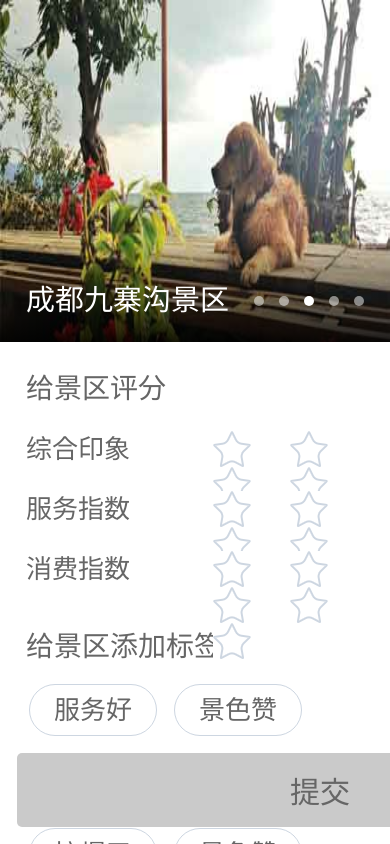
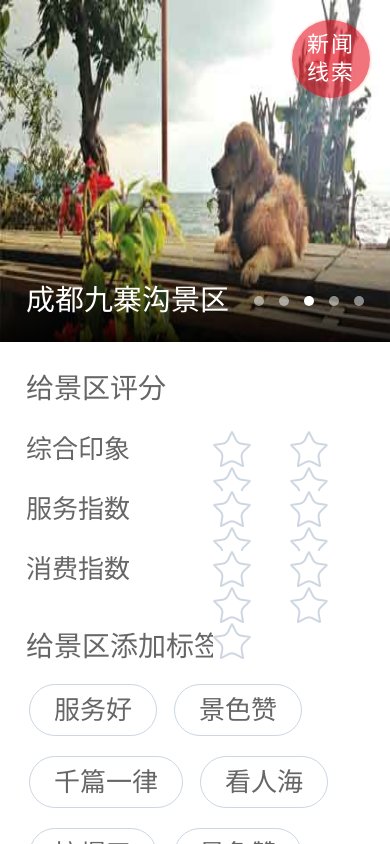
Before and after one commit to sxc868686/Daily-Practice, a plain HTML site: page 微信小玩具/旅游景点评价/index.html in a window 390 px wide. Drawn offline with Linux system fonts and the light colour scheme.

Commit message:
新闻线索动画完成
顺便修复iphone4下按钮错位问题

```diff
--- a/微信小玩具/旅游景点评价/css/animation.css
+++ b/微信小玩具/旅游景点评价/css/animation.css
@@ -116,3 +116,23 @@
         -webkit-transform: translateX(50px);
     }
 }
+@keyframes cloud{
+    0%
+    {
+        transform: translateX(0px);
+    }
+    100%
+    {
+        transform: translateX(50px);
+    }
+}
+/*新闻线索*/
+@-webkit-keyframes newsBtn {
+    0%{
+        -webkit-transform: scale(0);
+        opacity: 0.1;
+    }
+    100%{
+        -webkit-transform: scale(1.3);
+    }
+}
--- a/微信小玩具/旅游景点评价/css/index.css
+++ b/微信小玩具/旅游景点评价/css/index.css
@@ -9,7 +9,7 @@
 body{margin:0;position:relative; font-family:Arial,"微软雅黑";color:#666; font-size:26px;}
 /*page公用样式*/
 .page{height: 100%; width: 100%; background: white;
-    position: absolute; left: 0; top: 0; overflow: hidden;
+    position: absolute; left: 0; top: 0; overflow: auto;
     font-size: 26px; z-index: 1; display: none;}
 .pageShow{display: block;}
 /*设置页面层级*/
@@ -108,11 +108,33 @@
 
 /*首页（提交）*/
 .btn{position: absolute; bottom: 17px; left: 17px; width: 606px; height: 74px;
-font-size: 30px; background: #cacaca; border-radius: 5px; color: #666;}
+font-size: 30px; background: #3c9bbb; border-radius: 5px; color: #fff;}
 .submit{background: #3c9bbb; color: white;}
 .info{font-size: 26px; line-height: 60px; text-align: center; width: 100%;
 position: absolute; bottom: 90px; -webkit-transform-origin: bottom; transform-origin: bottom;
 -webkit-transform: scale(0); transform: scale(0); transition: 0.5s; opacity: 0;}
+.scrollWarp{position: relative; height: 100%; min-height: 1136px; overflow: hidden;}
+/*新闻线索*/
+.newsBtn{position:absolute;top:20px;right:20px;width:78px;height:78px; }
+.newsBtn em{width: 56px; height: 56px; padding: 11px 11px; font-size: 22px; line-height: 28px;
+letter-spacing: 2px; text-align: center;background: rgba(230,0,18,0.5); color: #fff;
+text-decoration: none; border-radius: 39px;  z-index: 2; position: absolute; left: 0px; top: 0px;}
+.newsBtn span{background: rgba(230,0,18,0.9); position: absolute; width: 78px; height: 78px;
+top: 0px; left: 0px; opacity: 0.1; border-radius:39px;
+-webkit-transform: scale(0);
+}
+.newsBtn span:nth-of-type(1){
+    -webkit-animation:newsBtn 2s infinite alternate;
+    animation:newsBtn 2s infinite alternate;
+}
+.newsBtn span:nth-of-type(2){
+    -webkit-animation:newsBtn 2s 0.5s infinite alternate;
+    animation:newsBtn 2s 0.5s infinite alternate;
+}.newsBtn span:nth-of-type(3){
+     -webkit-animation:newsBtn 2s 1.5s infinite alternate;
+     animation:newsBtn 2s 1.5s infinite alternate;
+ }
+
 
 /*跳转页面*/
 #mask{background: rgba(0,0,0,0.7) url("../img/mask.png") no-repeat center 300px;
--- a/微信小玩具/旅游景点评价/index.html
+++ b/微信小玩具/旅游景点评价/index.html
@@ -37,6 +37,8 @@
 <section class="page" id="mask"></section>
 <!--首页-->
 <section class="page pageShow" id="index">
+    <!--兼容iphone4-->
+    <div class="scrollWarp">
     <!--图片轮播-->
         <div id="tabPic">
             <ul id="picList" class="picList">
@@ -72,7 +74,14 @@
                 </nav>
             </section>
         </div>
+
     <!--评分组件-->
+    <a href="javascript:;" class="newsBtn">
+        <em>新闻线索</em>
+        <span></span>
+        <span></span>
+        <span></span>
+    </a>
     <div id="score">
         <h2>给景区评分</h2>
         <ul class="scoreList">
@@ -154,6 +163,7 @@
     <!--提交按钮-->
     <p class="info"></p>
     <input type="button" value="提交" class="btn">
+    </div>
 </section>
 
 <section class="page">表单页</section>
--- a/微信小玩具/旅游景点评价/js/index.js
+++ b/微信小玩具/旅游景点评价/js/index.js
@@ -82,10 +82,6 @@
         bind(tab,'touchmove',fnMove);
         bind(tab,'touchend',fnEnd);
         auto();
-        //清除默认的touchmove事件
-        bind(document,'touchmove',function (ev) {
-            ev.preventDefault();
-        })
         //手指滑动开始事件
         function fnStart(ev) {
             clearInterval(oTimer);
```
Lines whose indentation alone changed are shown as unchanged.
